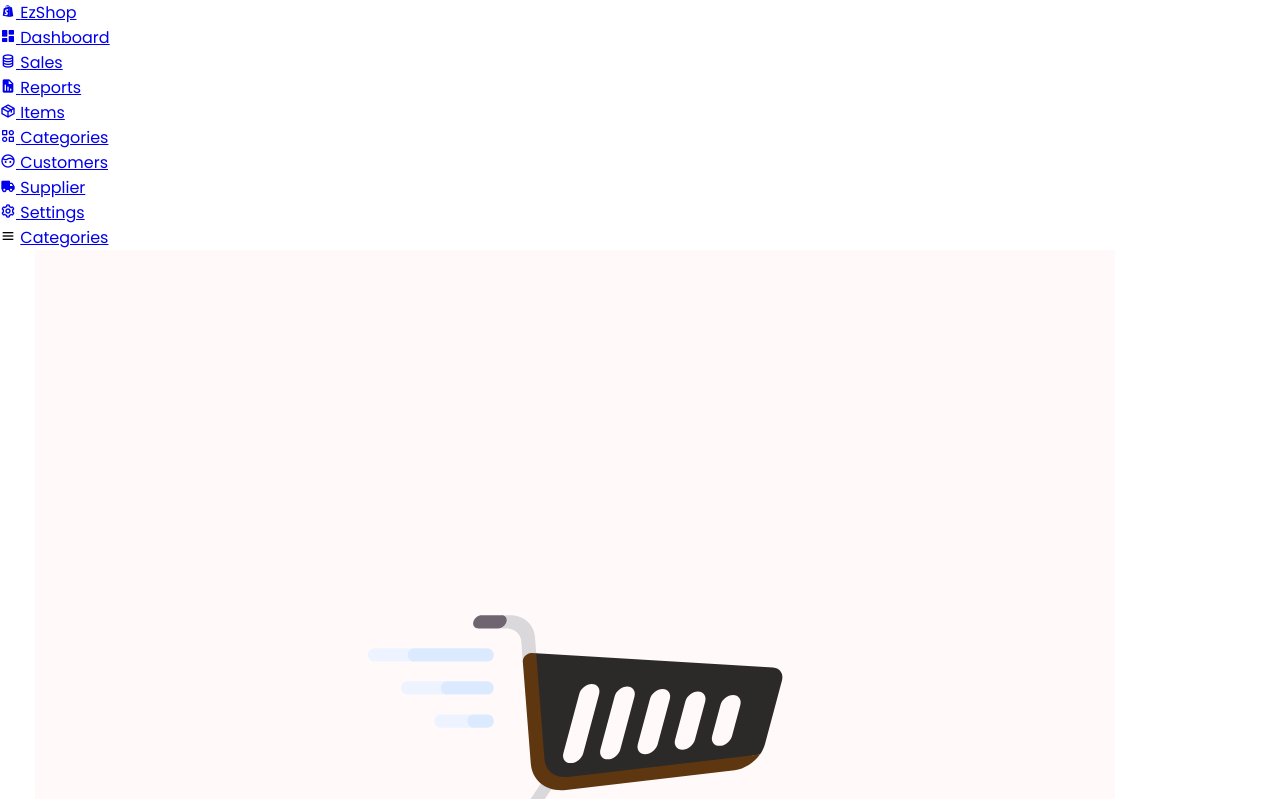
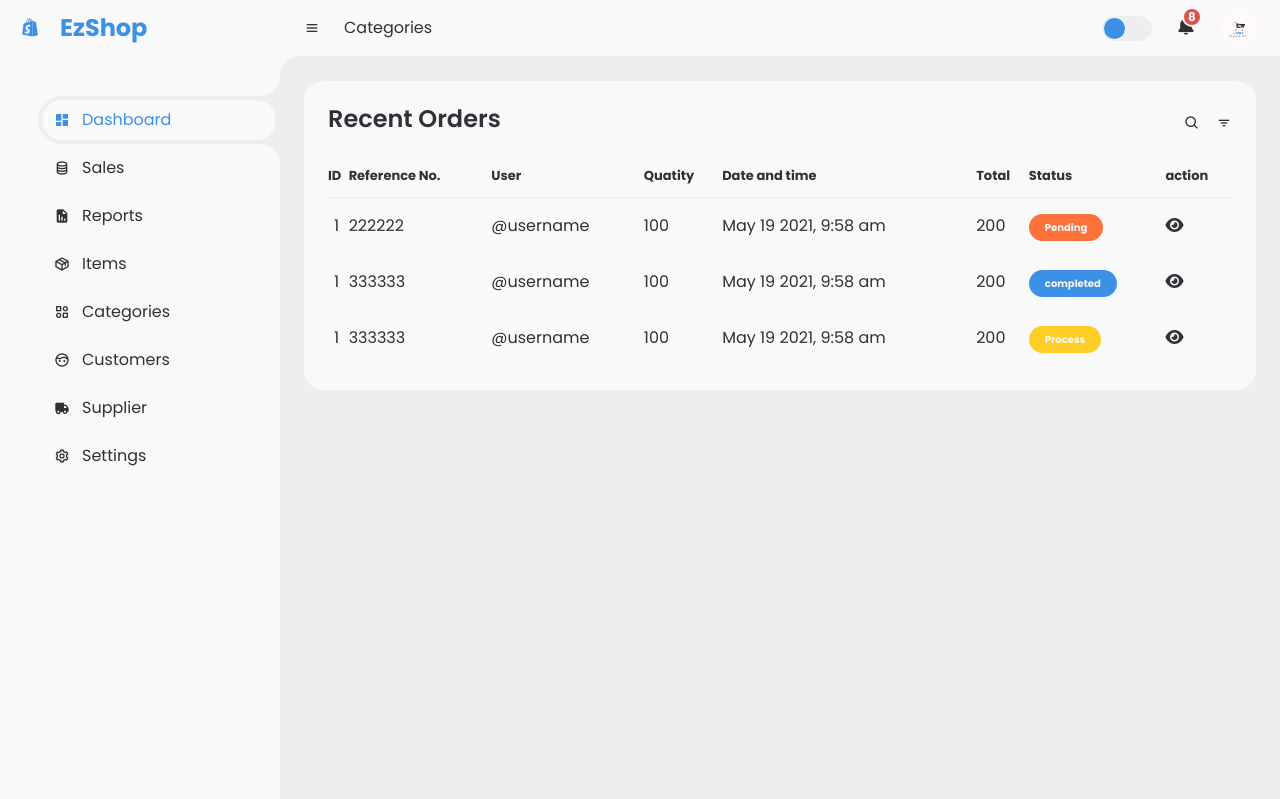
Before and after one commit to Icon061997/OjtRepository, a PHP site: page /SimplePOS/Sales.php in a window 1280 px wide. Shown: the top 799 px of the page. After the commit the page ends 466 px from the top, so only its background shows below. Run offline with PHP 8.4, Linux system fonts and the light colour scheme; some libraries are stand-ins or nearby versions.

Commit message:
initial commit

```diff
--- a/SimplePOS/NavSide.php
+++ b/SimplePOS/NavSide.php
@@ -7,10 +7,12 @@
 
   <!-- Boxicons -->
   <link rel="stylesheet" href="https://cdn.jsdelivr.net/npm/bootstrap-icons@1.8.3/font/bootstrap-icons.css">
-
+  <script src='https://kit.fontawesome.com/a076d05399.js' crossorigin='anonymous'></script>
   <link href='https://unpkg.com/boxicons@2.1.2/css/boxicons.min.css' rel='stylesheet'>
+  <!-- CSS only -->
+<link href="https://cdn.jsdelivr.net/npm/bootstrap@5.2.0-beta1/dist/css/bootstrap.min.css" rel="stylesheet" integrity="sha384-0evHe/X+R7YkIZDRvuzKMRqM+OrBnVFBL6DOitfPri4tjfHxaWutUpFmBp4vmVor" crossorigin="anonymous">
   <!-- My CSS -->
-  <link rel="stylesheet" href="css/main.css">
+  <link rel="stylesheet" href="css/navside.css">
 
   <title>AdminHub</title>
 </head>
--- a/SimplePOS/Sales.php
+++ b/SimplePOS/Sales.php
@@ -10,6 +10,68 @@
 
 <body>
     <?php include 'Navside.php' ?>
+
+    <section id="content">
+
+        <main>
+
+            <div class="table-data">
+                <div class="order">
+                    <div class="head">
+                        <h3>Recent Orders</h3>
+                        <i class='bx bx-search'></i>
+                        <i class='bx bx-filter'></i>
+
+                    </div>
+
+                    <table>
+                        <thead>
+                            <th>ID</th>
+                            <th>Reference No.</th>
+                            <th>User</th>
+                            <th>Quatity</th>
+                            <th>Date and time</th>
+                            <th>Total</th>
+                            <th>Status</th>
+                            <th>action</th>
+                        </thead>
+                        <tbody>
+                            </tr>
+                                <td>1</td>
+                                <td>222222</td>
+                                <td>@username</td>
+                                <td>100</td>
+                                <td>May 19 2021, 9:58 am</td>
+                                <td>200</td>
+                                <td><span class="status pending">Pending</span></td>
+                                <td><i class="fas fa-eye"></td>
+                            </tr>
+                            <td>1</td>
+                            <td>333333</td>
+                            <td>@username</td>
+                            <td>100</td>
+                            <td>May 19 2021, 9:58 am</td>
+                            <td>200</td>
+                            <td> <span class="status completed"> completed </span></td>
+                            <td><i class="fas fa-eye"></td>
+
+                            <tr>
+                            <td>1</td>
+                            <td>333333</td>
+                            <td>@username</td>
+                            <td>100</td>
+                            <td>May 19 2021, 9:58 am</td>
+                            <td>200</td>
+                            <td><span class="status process">Process</span></td>
+                            <td><i class="fas fa-eye"></td>
+
+
+                        </tbody>
+                    </table>
+                </div>
+        </main>
+
+    </section>
 </body>
 
 </html>
--- a/SimplePOS/css/navside.css
+++ b/SimplePOS/css/navside.css
@@ -38,7 +38,7 @@ html {
   overflow-x: hidden;
 }
 
-body.dark {
+.dark {
   --light: #0C0C1E;
   --grey: #060714;
   --dark: #FBFBFB;
```
Also changed, not shown: SimplePOS/Dashboard.php (+1 -36 lines), SimplePOS/js/script.js (+46 -9 lines), SimplePOS/js/dist/script.dev.js (added), SimplePOS/js/dist/script.min.js (added), 2 other files.
